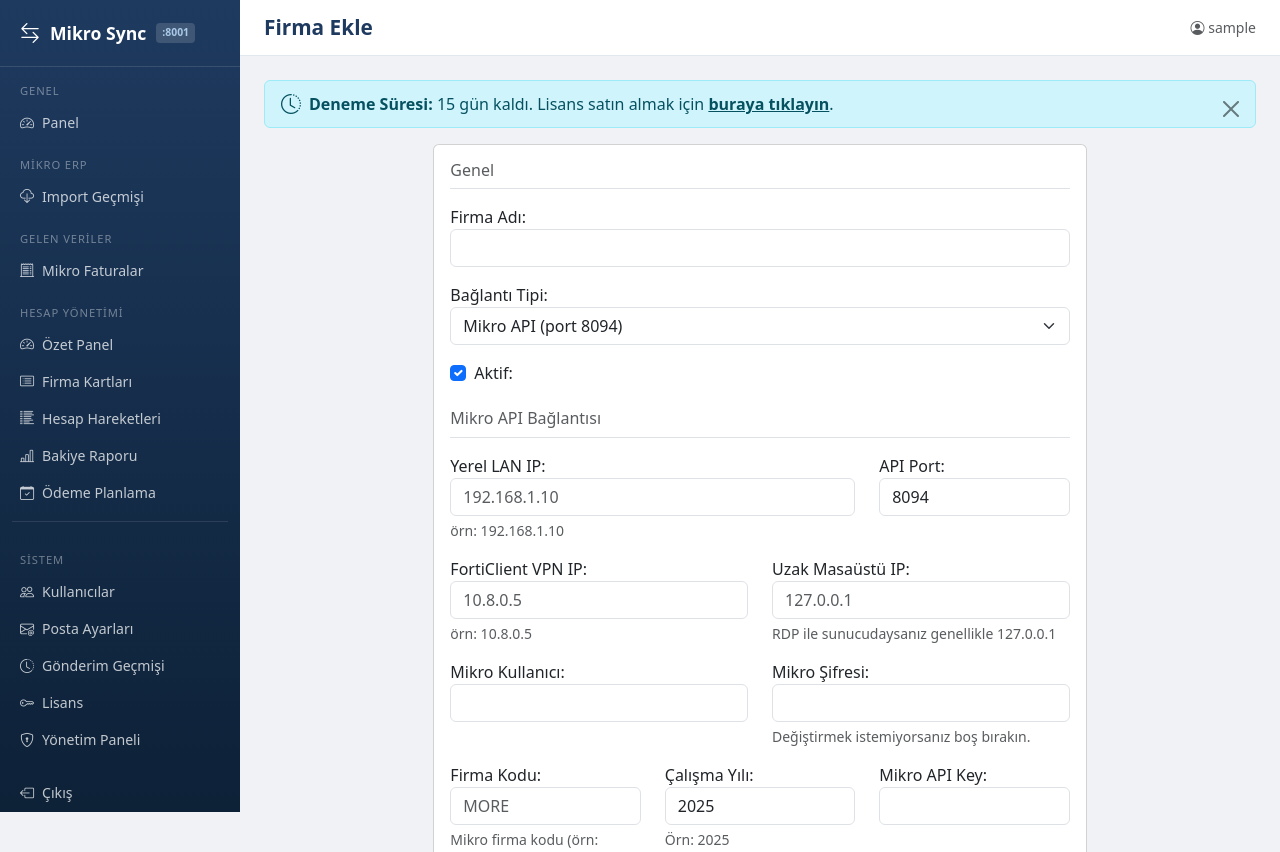
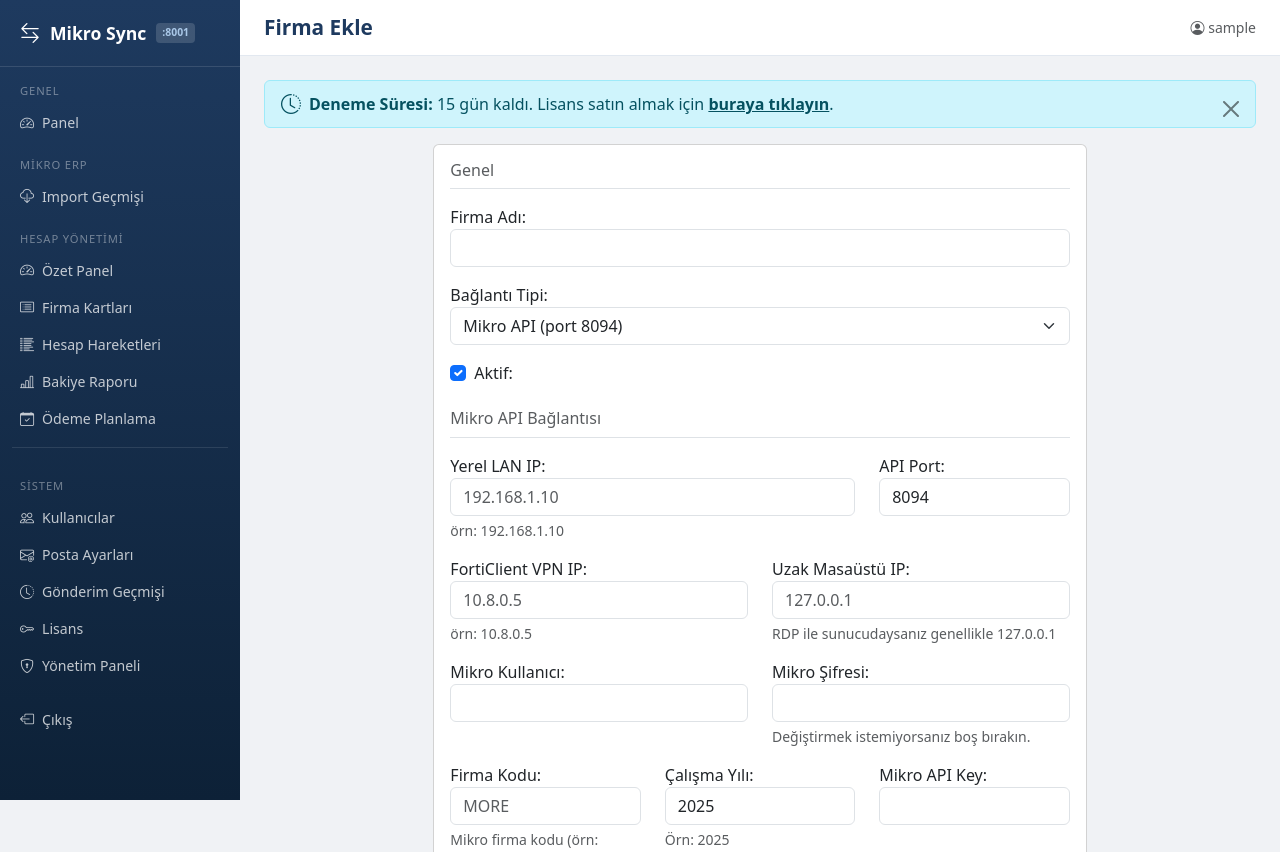
Before and after one commit to acetin75/mikro_jump_bridge, a Django app: page /firmalar/ekle/ in a window 1280 px wide. Shown: the top 852 px of the page. Run offline with Django 5.2, Linux system fonts and the light colour scheme; the visitor is signed in with stand-in values (Sample User, id 1); data comes from the database, SQL or seed files in the repository; data that the repository does not hold is empty; some libraries are stand-ins or nearby versions.

Commit message:
duzeltme: mikro_fatura_liste URL kalıntısı temizlendi, lisans migration eklendi, collectstatic baslat.bat'a eklendi

```diff
--- a/templates/base.html
+++ b/templates/base.html
@@ -98,11 +98,6 @@
   <div class="nav-section">Mikro ERP</div>
   <a href="{% url 'import_liste' %}" class="nav-link {% if 'import' in request.resolver_match.url_name %}active{% endif %}">
     <i class="bi bi-cloud-download"></i> Import Geçmişi
-  </a>
-
-  <div class="nav-section">Gelen Veriler</div>
-  <a href="{% url 'mikro_fatura_liste' %}" class="nav-link {% if 'fatura' in request.resolver_match.url_name %}active{% endif %}">
-    <i class="bi bi-receipt-cutoff"></i> Mikro Faturalar
   </a>
 
   <div class="nav-section">Hesap Yönetimi</div>
```
Also changed, not shown: lisans/migrations/0002_alter_lisansbilgisi_options.py (added), 1 other file.
